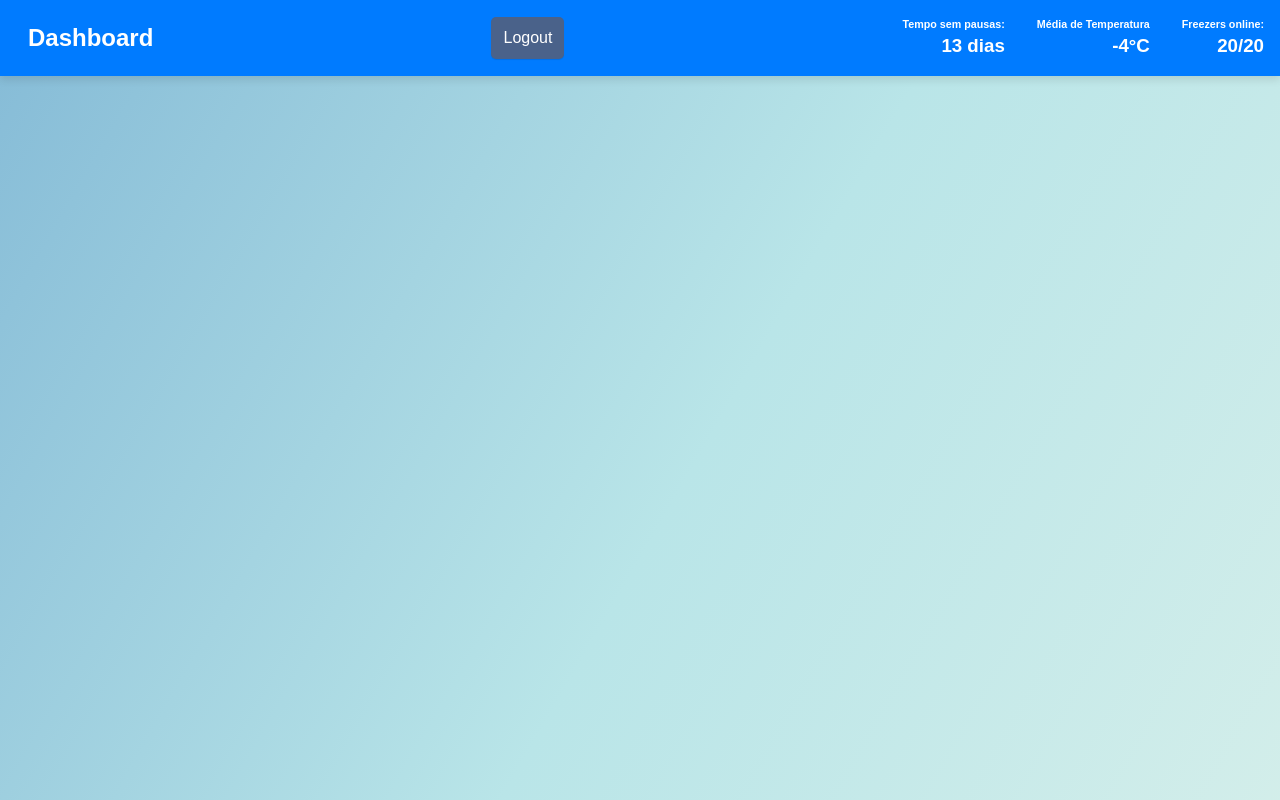
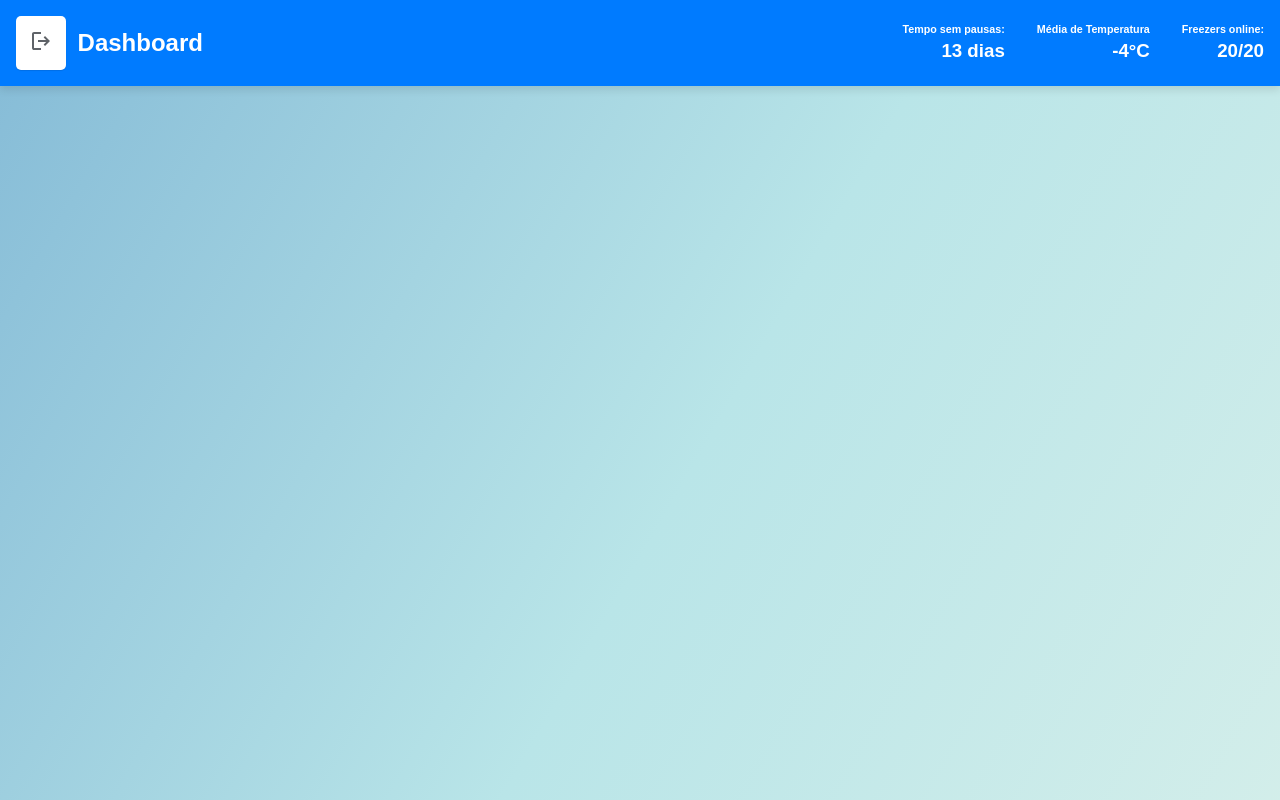
Before and after one commit to joaovfe/ThermoSync, a React (Vite) app: page /NavigationBar in a window 1280 px wide. Built offline with nearby package versions, Linux system fonts and the light colour scheme; no server answers; sample sign-in values are in the browser's storage.

Commit message:
fix button logout

```diff
--- a/src/components/pages/Login/Login.css
+++ b/src/components/pages/Login/Login.css
@@ -70,7 +70,7 @@ label {
 }
 
 input {
-  width: 100%; /* Garante que o input não ultrapasse o limite do container */
+  width: 100%;
   padding: 0.75rem;
   border: 0px solid #ddd;
   border-radius: 5px;
@@ -85,7 +85,7 @@ input:focus {
   outline: none;
 }
 
-button {
+.button_login {
   background-color: #4A628A;
   box-shadow: 0px 1px 1px rgba(0 0 0 /.1);
   color: white;
@@ -97,12 +97,12 @@ button {
   transition: background-color 0.3s, transform 0.2s ease;
 }
 
-button:hover {
+.button_login:hover {
   background-color: #5a67d8;
   transform: translateY(-3px);
 }
 
-button:active {
+.button_login:active {
   background-color: #4c51bf;
 }
 
--- a/src/components/pages/Login/Login.jsx
+++ b/src/components/pages/Login/Login.jsx
@@ -63,7 +63,7 @@ const Login = () => {
               required
             />
           </div>
-          <button type="submit">Entrar</button>
+          <button type="submit" className="button_login">Entrar</button>
         </form>
         <ToastContainer />
       </div>
--- a/src/components/pages/NavigationBar/NavigationBar.css
+++ b/src/components/pages/NavigationBar/NavigationBar.css
@@ -25,9 +25,28 @@ body {
     animation: colors 15s ease infinite;
   }
 
+.logout-button {
+    background-color: white;
+    box-shadow: 0px 1px 1px rgba(0 0 0 /.1);
+    color: white;
+    padding: 0.80rem;
+    font-size: 1rem;
+    border: none;
+    border-radius: 5px;
+    cursor: pointer;
+    transition: background-color 0.3s, transform 0.2s ease;
+  }
+
+  .logout-button:hover {
+    transform: translateY(-3px);
+  }
+
+  .logout-button:active {
+    background-color: #4c51bf;
+  }
+
 .container {
     display: flex;
-    justify-content: space-between;
     align-items: center;
 }
 
@@ -74,6 +93,11 @@ body {
     display: flex;
     flex-direction: row;
     gap: 2em;
+    position: absolute;
+    right: 0;
+    top: 50%;
+    transform: translateY(-50%);
+    padding-right: 1em;
 }
 
 .navbar-info-item {
@@ -83,6 +107,24 @@ body {
     font-style: normal;
 }
 
+
+@keyframes bounce {
+    0% {
+        transform: translateY(0);
+    }
+    30% {
+        transform: translateY(-5px);
+    }
+    50% {
+        transform: translateY(0);
+    }
+    70% {
+        transform: translateY(-3px);
+    }
+    100% {
+        transform: translateY(0);
+    }
+}
 @media (max-width: 768px) {
     .navbar-menu {
         display: none;
--- a/src/components/pages/NavigationBar/NavigationBar.jsx
+++ b/src/components/pages/NavigationBar/NavigationBar.jsx
@@ -1,6 +1,7 @@
 import './NavigationBar.css';
 import Dashboard from '../Dashboard/Dashboard';
 import { useNavigate } from 'react-router-dom';
+import logoutIcon from "../../../assets/logout.svg";
 
 function Home(){
     return (
@@ -20,7 +21,13 @@ function NavigationBar() {
 
   return (
     <header className="navbar">
+
       <div className="container">
+      <div className="Logout">
+          <button onClick={handleLogout} className="logout-button">
+          <img src={logoutIcon} alt="Logout" className="logout-icon" />
+          </button>
+        </div>
         <a href="/#" className="navbar-brand">Dashboard</a>
         {/* <nav className="navbar-menu">
           <ul className="navbar-list">
@@ -38,11 +45,7 @@ function NavigationBar() {
             </li>
           </ul>
         </nav> */}
-              <div className="Logout">
-          <button onClick={handleLogout} className="logout-button">
-            Logout
-          </button>
-        </div>
+
         <div className="navbar-info">
           <div className="navbar-info-item">
             <h6>Tempo sem pausas:</h6>
```
